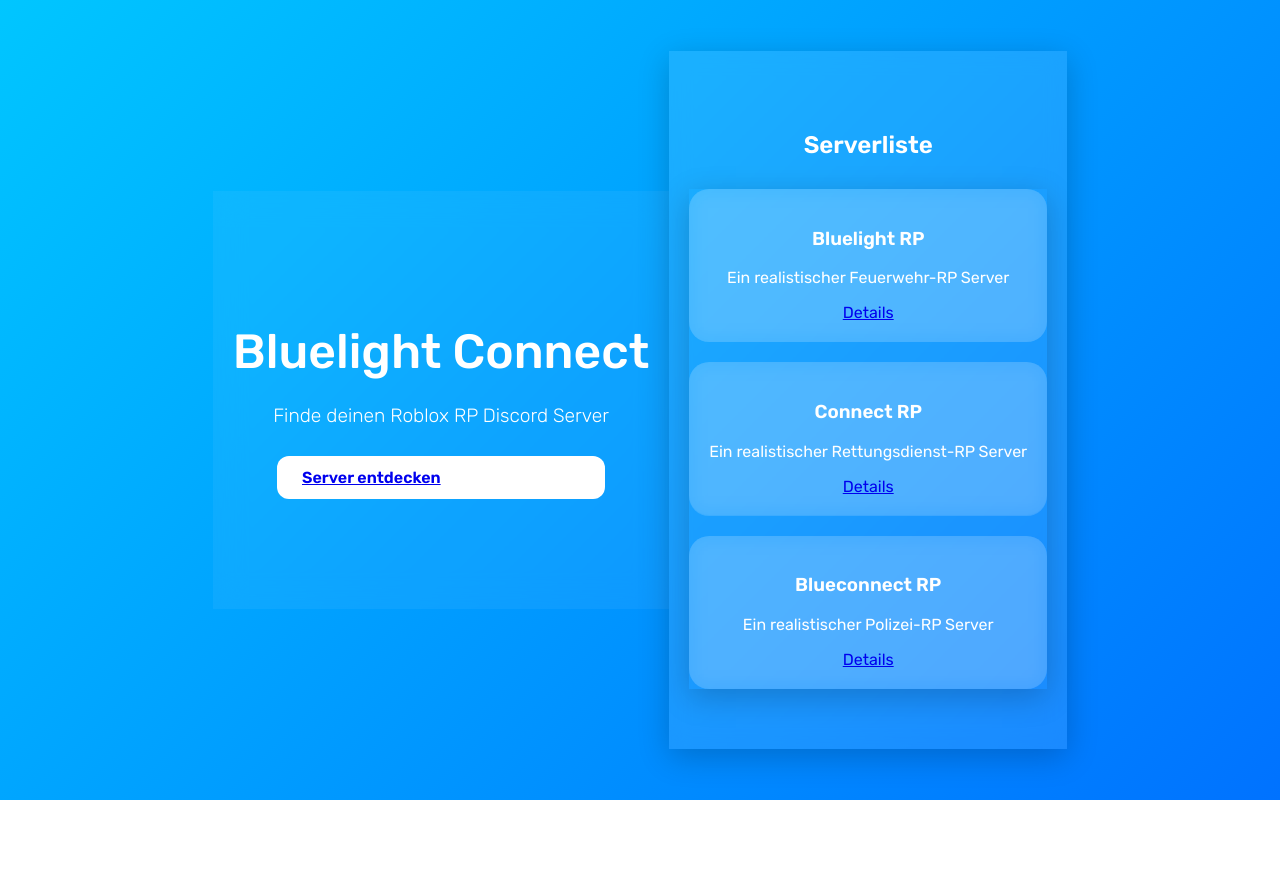
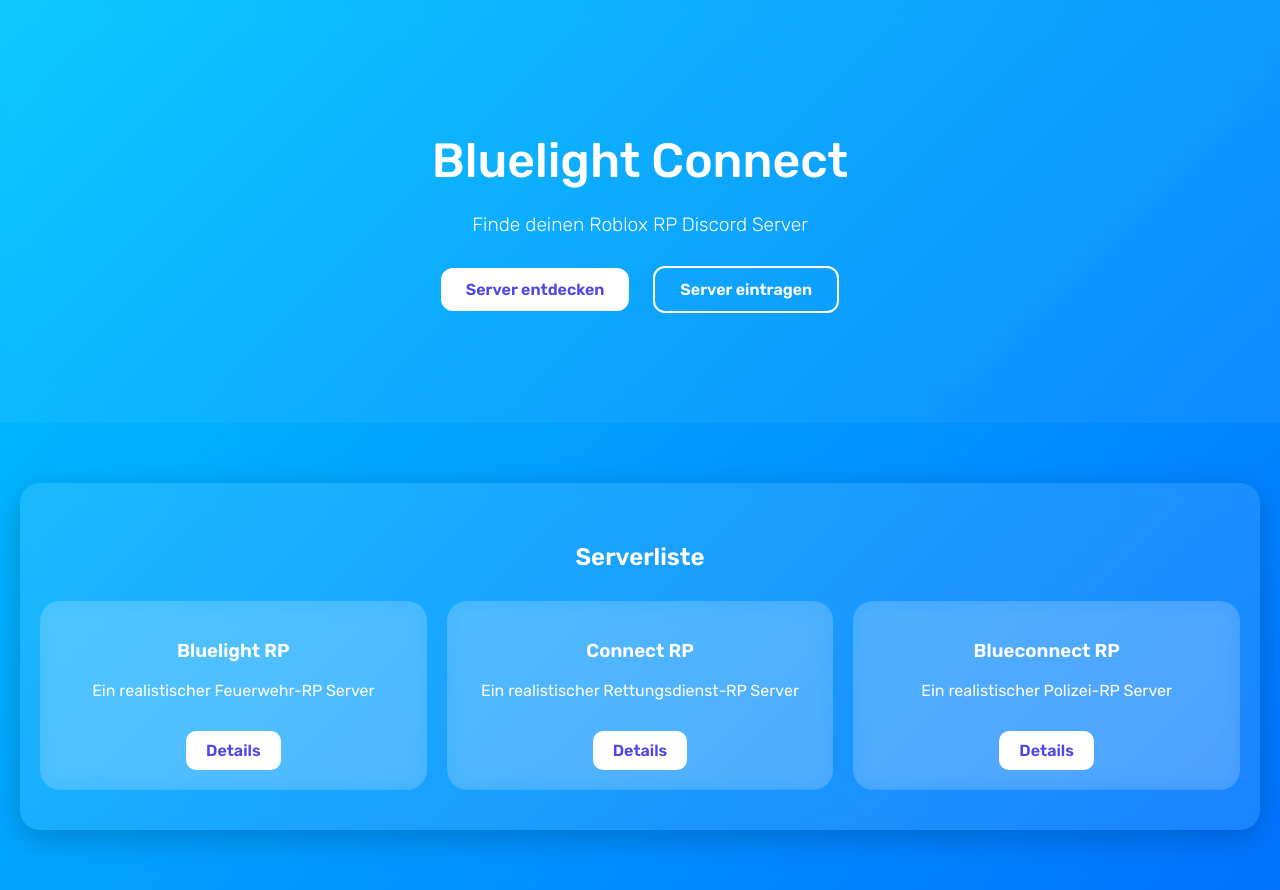
Before and after one commit to bluelight-connect/bluelight-connect.github.io, a plain HTML site: page index.html in a window 1280 px wide. Before the commit the page ends 800 px from the top, so only its background shows below. Drawn offline with Linux system fonts and the light colour scheme.

Commit message:
start.css

```diff
--- a/css/start.css
+++ b/css/start.css
@@ -1,36 +1,35 @@
-/* Schriftart */
 body {
   margin: 0;
   font-family: 'Rubik', sans-serif;
   background: linear-gradient(135deg, #00c6ff, #0072ff);
   color: white;
   min-height: 100vh;
-  display: flex;
-  align-items: center;
-  justify-content: center;
   text-align: center;
 }
 
-/* Oberes Section */
-.oben {
+header.oben {
   text-align: center;
   padding: 100px 20px;
   backdrop-filter: blur(15px);
   background: rgba(255, 255, 255, 0.05);
 }
 
-.oben h1 {
+header h1 {
   font-size: 3rem;
   font-weight: 500;
   margin-bottom: 0.5em;
 }
 
-.oben p {
+header p {
   font-weight: 300;
   font-size: 1.2rem;
 }
 
 .oben-buttons {
+  margin-top: 20px;
+}
+
+.btn {
   display: inline-block;
   margin: 10px;
   padding: 12px 25px;
@@ -42,22 +41,26 @@
   transition: transform 0.2s ease;
 }
 
-.bewerben {
+.btn:hover {
+  transform: scale(1.10);
+}
+
+.btn.bewerben {
   background: transparent;
   border: 2px solid white;
   color: white;
 }
 
-.btn:hover {
-  transform: scale(1.10);
+main.haupt {
+  padding: 60px 20px;
 }
 
-  /* Serverliste */
 .server-liste {
-  padding: 60px 20px;
   background: rgba(255, 255, 255, 0.1);
   backdrop-filter: blur(10px);
   box-shadow: 0 8px 30px rgba(0,0,0,0.2);
+  padding: 40px 20px;
+  border-radius: 20px;
 }
 
 .server-gesamt {
@@ -65,7 +68,6 @@
   grid-template-columns: repeat(auto-fit, minmax(280px, 1fr));
   gap: 20px;
   margin-top: 30px;
-  box-shadow: 0 8px 30px rgba(0,0,0,0.2);
 }
 
 .server-einzeln {
@@ -73,17 +75,26 @@
   padding: 20px;
   border-radius: 20px;
   backdrop-filter: blur(10px);
-  transition: transform 0.2s ease;
+  transition: transform 0.2s ease, box-shadow 0.3s ease;
 }
 
-  .server-button {
+.server-einzeln:hover {
+  transform: scale(1.03);
+  box-shadow: 0 8px 40px rgba(0, 0, 0, 0.3);
+}
+
+.serverbutton {
   display: inline-block;
-  margin: 10px;
-  padding: 12px 25px;
-  border-radius: 12px;
+  margin-top: 15px;
+  padding: 10px 20px;
+  border-radius: 10px;
   font-weight: 600;
   background: white;
   color: #4f46e5;
   text-decoration: none;
   transition: transform 0.2s ease;
 }
+
+.serverbutton:hover {
+  transform: translateY(-2px);
+}
```
Lines whose indentation alone changed are shown as unchanged.
